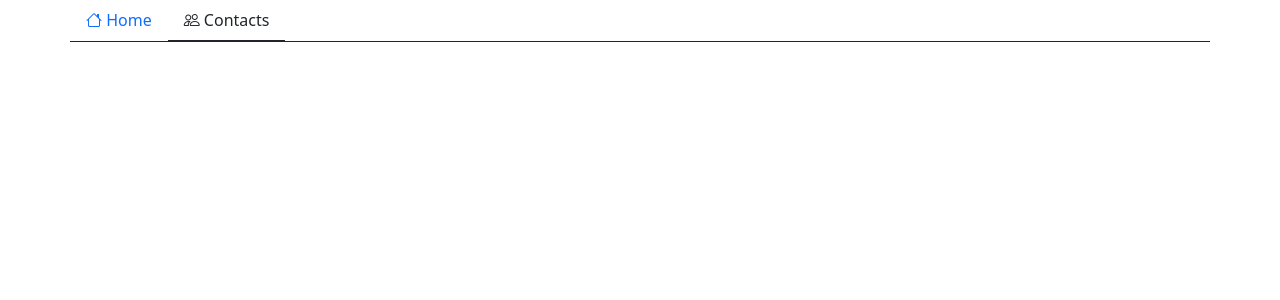
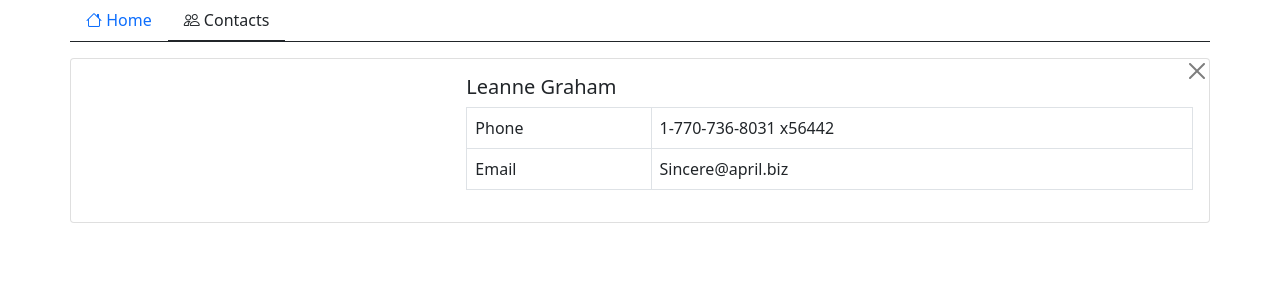
Before and after one commit to TarasBalem/contacts, a React (Create React App) app: page /contacts/contact/1 in a window 1280 px wide. Shown: the top 300 px of the page. Built offline with nearby package versions, Linux system fonts and the light colour scheme.

Commit message:
ready contact card

```diff
--- /dev/null
+++ b/src/pages/ContactsPage/components/ContactCard.jsx
@@ -0,0 +1,53 @@
+import React from "react";
+import PropTypes from "prop-types";
+import {Link} from "react-router-dom";
+
+const ContactCard = ({selectedContact, closeForm}) => {
+  const {name, email, phone, photo} = selectedContact;
+  return (
+    <div className="row card mb-3">
+      <div className="row g-0">
+        <Link
+          to="/contacts"
+          type="button"
+          className="btn-close position-absolute top-0 end-0"
+        ></Link>
+        <div className="col-md-4">
+          <img src={photo} alt={name} style={{maxWidth: "100%"}} />
+        </div>
+        <div className="col-md-8">
+          <div className="card-body">
+            <h5 className="card-title">{name}</h5>
+            <table className="table table-bordered">
+              <tbody>
+                <tr>
+                  <td>Phone</td>
+                  <td>{phone}</td>
+                </tr>
+                <tr>
+                  <td>Email</td>
+                  <td>{email}</td>
+                </tr>
+              </tbody>
+            </table>
+          </div>
+        </div>
+      </div>
+    </div>
+  );
+};
+
+ContactCard.propTypes = {
+  selectedContact: PropTypes.shape({
+    name: PropTypes.string,
+    email: PropTypes.string,
+    phone: PropTypes.string,
+    photo: PropTypes.string,
+  }).isRequired,
+};
+
+ContactCard.defaultProps = {
+  selectedContact: {},
+};
+
+export default ContactCard;
--- a/src/pages/ContactsPage/components/ContactItem.jsx
+++ b/src/pages/ContactsPage/components/ContactItem.jsx
@@ -8,7 +8,9 @@ const ContactItem = ({contact}) => {
 
   return (
     <div className="list-group-item row d-flex">
-      <div className="col-10">{contact.name}</div>
+      <Link to={`/contacts/contact/${contact.id}`} className="col-10">
+        {contact.name}
+      </Link>
       <div className="col-2 d-flex justify-content-end">
         <Link
           to={`/contacts/edit/${contact.id}`}
--- a/src/pages/ContactsPage/index.jsx
+++ b/src/pages/ContactsPage/index.jsx
@@ -1,9 +1,10 @@
 import React, {useState, useEffect, useMemo} from "react";
-import {Route, Link} from "react-router-dom";
+import {Route, Link, useHistory} from "react-router-dom";
 import {generate as id} from "shortid";
 import ContactContext from "contexts/ContactContext";
 import ContactsList from "pages/ContactsPage/components/ContactsList";
 import ContactForm from "pages/ContactsPage/components/ContactForm";
+import ContactCard from "pages/ContactsPage/components/ContactCard";
 import Filter from "components/Filter";
 import {contacts as data} from "data";
 
@@ -42,6 +43,17 @@ const ContactsPage = () => {
 
   return (
     <ContactContext.Provider value={value}>
+      <Route
+        path="/contacts/contact/:id"
+        render={({match}) => (
+          <ContactCard
+            selectedContact={contacts.find(
+              (c) => String(c.id) === match.params.id
+            )}
+          />
+        )}
+      />
+
       <Route path="/contacts/new">
         <ContactForm saveContact={saveContact} selectedContact={{}} />
       </Route>
```
